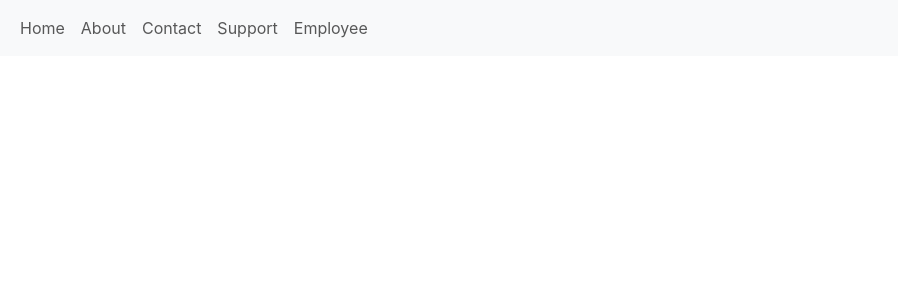
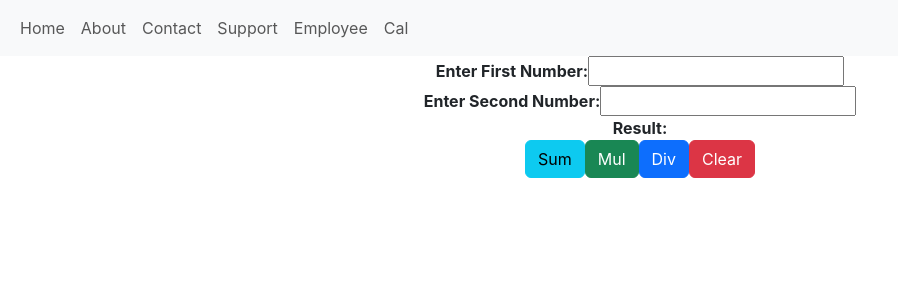
Before and after one commit to Sonali2267/firstprojectapp_1035, a React (Create React App) app: page /cal in a window 1280 px wide. Shown: the top 300 px of the page, without its empty margins (0-898 px from the left). Built offline with nearby package versions, Linux system fonts and the light colour scheme.

Commit message:
calculator create =first cal.js page(component create) then go to app.js =route define ,then  go to header.js add list for cal. after these steps go to cla.js file then set code.

```diff
--- a/src/App.js
+++ b/src/App.js
@@ -7,6 +7,7 @@ import Support from './screens/Support';
 import Employee from './screens/Employee';
 import { BrowserRouter, Route, Routes } from 'react-router-dom';
 import Header from './screens/Header';
+import Cal from './screens/Cal';
 
 function App() {
   return (
@@ -20,6 +21,7 @@ function App() {
         <Route path='contact' element={<Contact/>}/>
         <Route path='support' element={<Support/>}/>
         <Route path='employee' element={<Employee/>}/>
+        <Route path='cal' element={<Cal/>}/>
       </Routes>
       </BrowserRouter>
      {/* <Home/>
--- /dev/null
+++ b/src/screens/Cal.js
@@ -0,0 +1,35 @@
+import React, { useState } from 'react'
+
+function Cal() {
+
+    const [number1,setNumber1]=useState(0);
+    const [number2,setNumber2]=useState(0);
+    const [result,setResult]=useState(0);
+
+    const changeHandler=(event)=>{
+        if(event.target.name=="num1"){
+            setNumber1(event.target.value);
+        }
+        else{
+            setNumber2(event.target.value);
+        }
+        console.log(number1);
+    }
+  return (
+    <div>
+        <b>Enter First Number:</b>
+        <input type='number'name='num1'onChange={changeHandler}/>
+        <br/>
+        <b>Enter Second Number:</b>
+        <input type='number'name='num2'onChange={changeHandler}/>
+        <br/>
+        <b>Result:</b><br/>
+        <button className='btn btn-info'>Sum</button>
+        <button className='btn btn-success'>Mul</button>
+        <button className='btn btn-primary'>Div</button>
+        <button className='btn btn-danger'>Clear</button>
+    </div>
+  )
+}
+
+export default Cal
--- a/src/screens/Header.js
+++ b/src/screens/Header.js
@@ -23,6 +23,9 @@ function Header() {
         <li class="nav-item">
           <Link to="/employee" className='nav-link'>Employee</Link>
         </li>
+        <li class="nav-item">
+          <Link to="/cal" className='nav-link'>Cal</Link>
+        </li>
       </ul>
     </div>
   </div>
```
